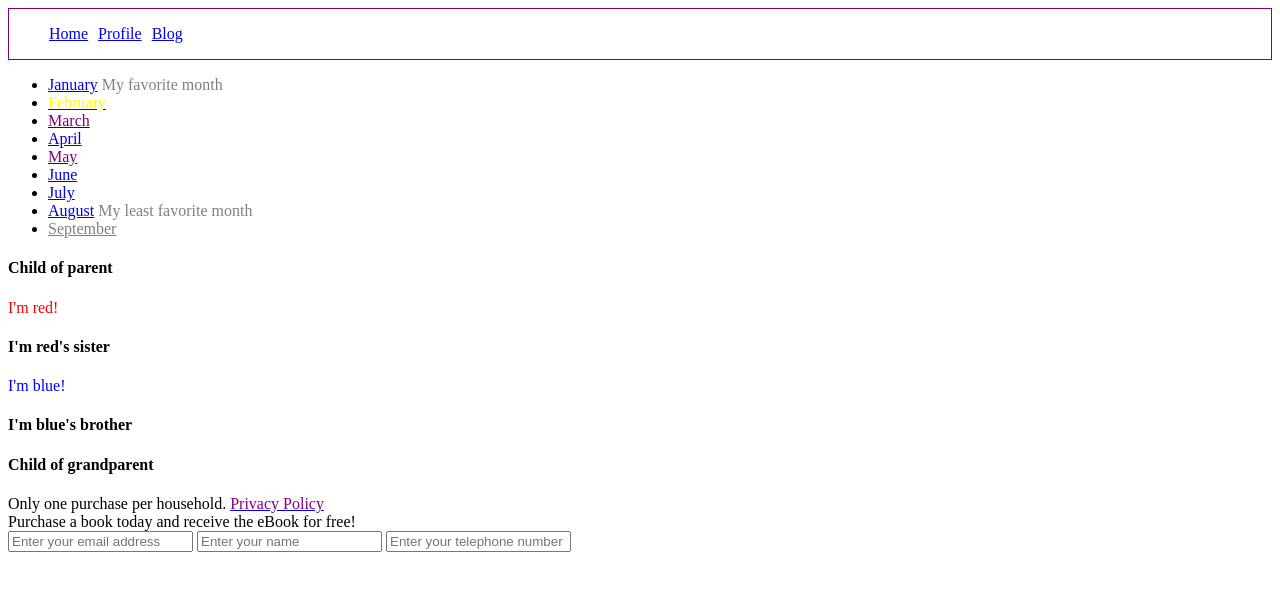
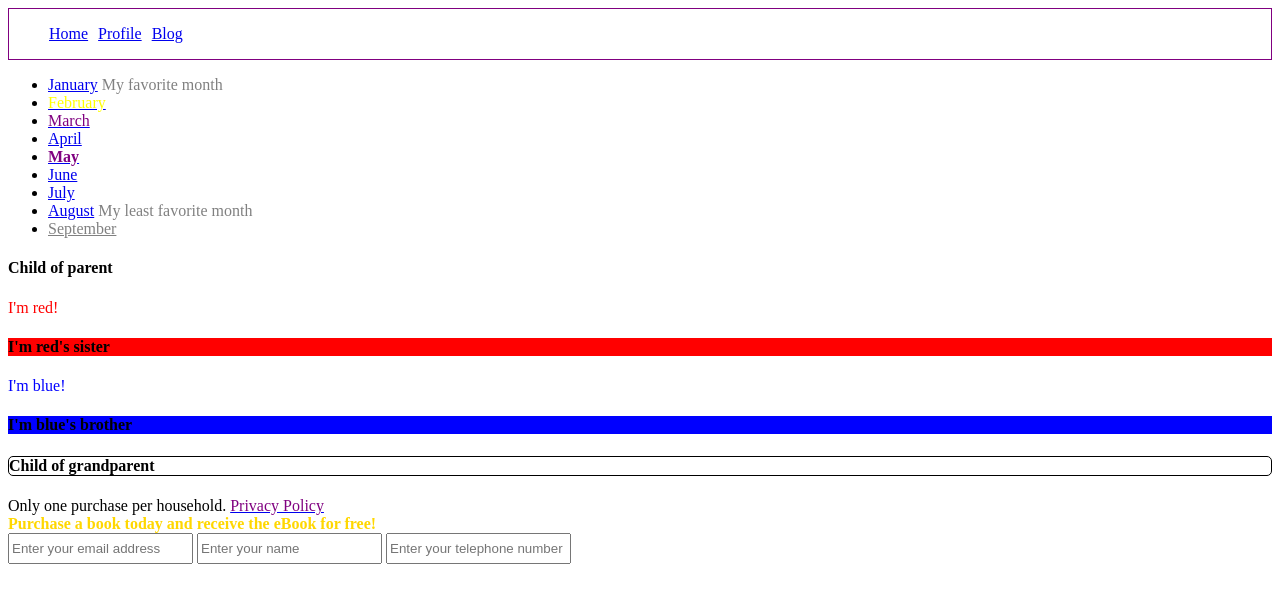
Before and after one commit to cmurnick/css-selectors, a plain HTML site: page index.html in a window 1280 px wide. Drawn offline with Linux system fonts and the light colour scheme.

Commit message:
added more css

```diff
--- a/main.css
+++ b/main.css
@@ -34,7 +34,24 @@ a .disabled {
 	color: blue;
 }
 
+.parent div:first-of-type div:first-child + h4 {
+	background-color: red;
+}
 
-#blue h4 {
+.parent div:first-of-type div:last-of-type + h4 {
 	background-color: blue;
 }
+
+.grandparent > h4 {
+	border-radius: 5px;
+	border: 1px solid black;
+}
+
+.promo {
+	color: gold;
+	font-weight: bold;
+}
+
+.padded input:enabled {
+	line-height: 25px;
+}
```
